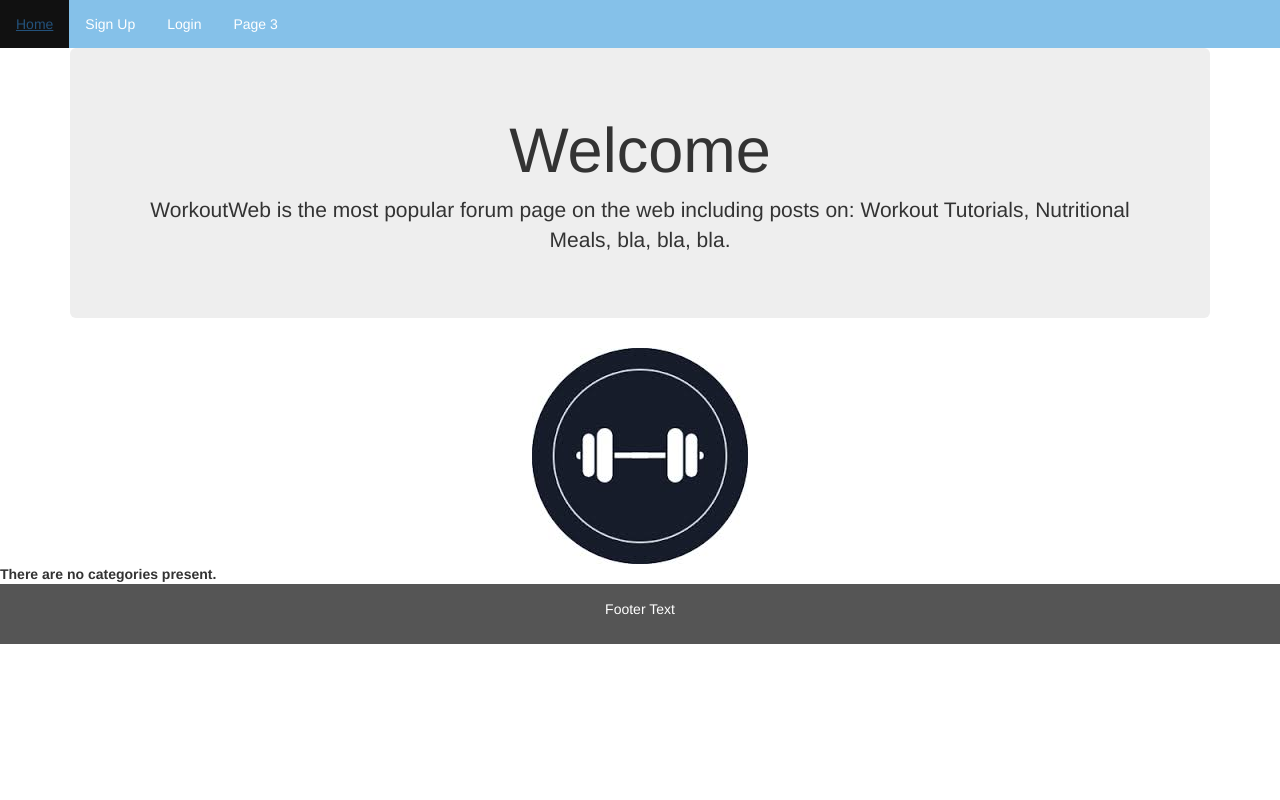
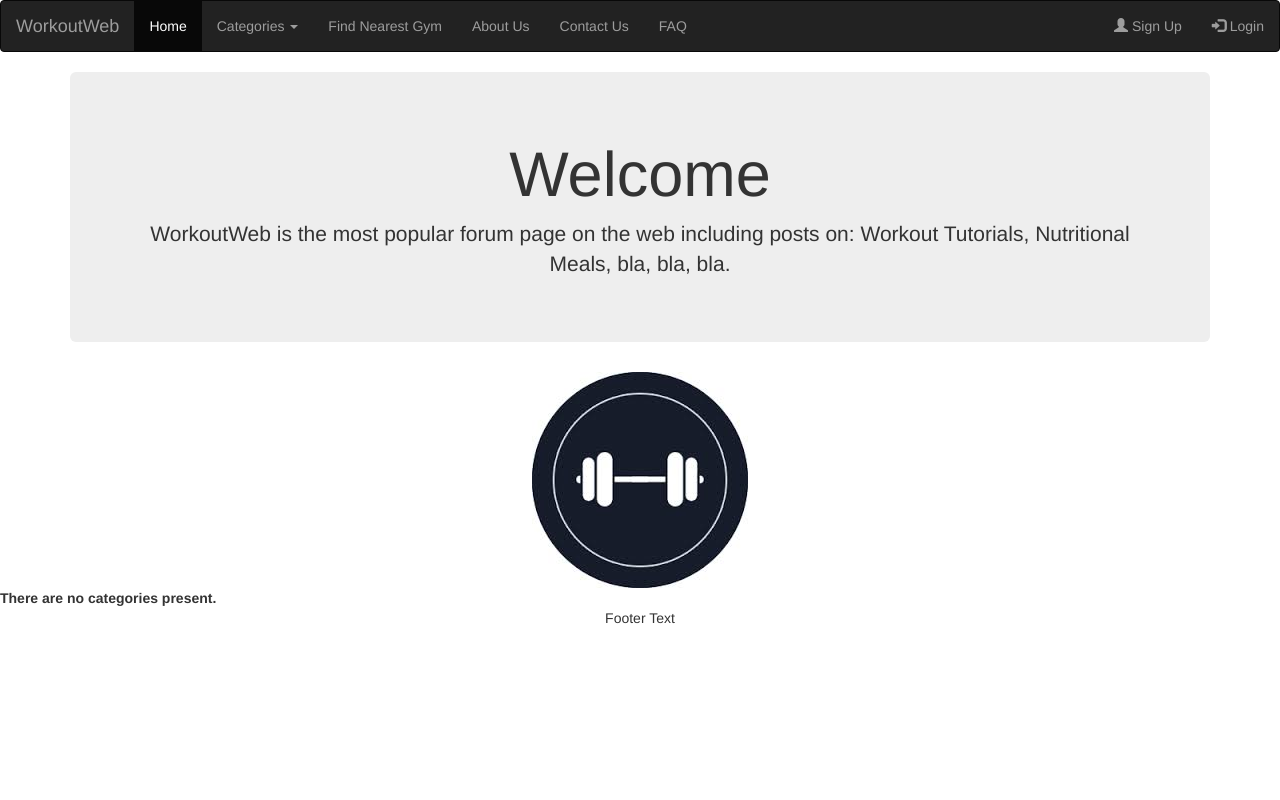
Before and after one commit to abdul-a95/WorkoutWeb, a Django app: page / in a window 1280 px wide. Run offline with Django 3.2, Linux system fonts and the light colour scheme; data that the repository does not hold is empty; some libraries are stand-ins or nearby versions.

Commit message:
Develop #2

```diff
--- a/templates/workoutweb/index.html
+++ b/templates/workoutweb/index.html
@@ -8,109 +8,40 @@
   <title>Index Page</title>
   <meta charset="utf-8">
   <meta name="viewport" content="width=device-width, initial-scale=1">
-  <link rel="stylesheet" href="https://maxcdn.bootstrapcdn.com/bootstrap/3.3/css/bootstrap.min.css">
+  <!--<link rel="stylesheet" type="text/css" href="static/styles.css" media="screen" />-->
+  <link rel="stylesheet" href="https://maxcdn.bootstrapcdn.com/bootstrap/3.3.7/css/bootstrap.min.css">
   <script src="https://ajax.googleapis.com/ajax/libs/jquery/3.1.1/jquery.min.js"></script>
   <script src="https://maxcdn.bootstrapcdn.com/bootstrap/3.3.7/js/bootstrap.min.js"></script>
-  <style>
-
-    html{
-        height: 100%
-    }
-    body{
-        min-height:100%
-    }
-    /* Remove the navbar's default margin-bottom and rounded borders */
-    .navbar {
-      margin-bottom: 0;
-      border-radius: 0;
-    }
-
-    /* Set height of the grid so .sidenav can be 100% (adjust as needed) */
-    .row.content {height: 450px}
-
-    /* Set gray background color and 100% height */
-    .sidenav {
-      padding-top: 20px;
-      background-color: #f1f1f1;
-      height: 100%;
-    }
-
-    /* Set black background color, white text and some padding */
-    footer {
-        background-color: #555;
-        color: white;
-        padding: 15px;
-        position: relative;
-        bottom: 0;
-        width: 100%;
-
-    }
-
-    /* On small screens, set height to 'auto' for sidenav and grid */
-    @media screen and (max-width: 767px) {
-      .sidenav {
-        height: auto;
-        padding: 15px;
-      }
-      .row.content {height:auto;}
-    }
-
-    ul {
-    list-style-type: none;
-    margin: 0;
-    padding: 0;
-    overflow: hidden;
-    background-color: #85C1E9;
-    }
-
-    li {
-    float: left;
-    }
-
-    li a {
-    display: block;
-    color: white;
-    text-align: center;
-    padding: 14px 16px;
-    text-decoration: none;
-    }
-
-    li a:hover:not(.active) {
-    background-color: #111;
-    }
-
-    .active {
-    background-color: #4CAF50;
-
-    }
-
-</style>
 </head>
 
 <body>
-<ul>
-    <li class="active"><a href="">Home</a></li>
-    <li><a href="/accounts/register/">Sign Up</a></li>
-    <li><a href="/accounts/login/">Login</a></li>
-    <li><a href="#">Page 3</a></li>
-</ul>
 
-    <!--<nav class="navbar navbar-inverse">
+<nav class="navbar navbar-inverse">
   <div class="container-fluid">
     <div class="navbar-header">
-          <a class="navbar-brand">WorkoutWeb</a>
+      <a class="navbar-brand" href="#">WorkoutWeb</a>
     </div>
     <ul class="nav navbar-nav">
       <li class="active"><a href="">Home</a></li>
-              <li><a href="#">Page 1</a></li>
-              <li><a href="#">Page 2</a></li>
-              <li><a href="#">Page 3</a></li>
+      <li class="dropdown"><a class="dropdown-toggle" data-toggle="dropdown" href="">Categories <span class="caret"></span></a>
+        <ul class="dropdown-menu">
+            {%if categories %}
+            {% for category in categories %}
+                <li><a href="{% url 'show_category' category.slug %}">{{ category.name }}</a></li>
+            {%  endfor %}
+            {% endif %}
+        </ul>
+      <li><a href="workoutweb/nearest-gym">Find Nearest Gym</a></li>
+      <li><a href="workoutweb/about">About Us</a></li>
+    <li><a href="workoutweb/contact">Contact Us</a></li>
+    <li><a href="workoutweb/faq">FAQ</a></li>
     </ul>
     <ul class="nav navbar-nav navbar-right">
-          <li><a href="/login/"><span class="glyphicon glyphicon-log-in"></span> Login/Sign up</a></li>
+      <li><a href="/accounts/register"><span class="glyphicon glyphicon-user"></span> Sign Up</a></li>
+      <li><a href="/accounts/login"><span class="glyphicon glyphicon-log-in"></span> Login</a></li>
     </ul>
   </div>
-    </nav>-->
+</nav>
 
 
     <div class="container">
```
Also changed, not shown: static/styles.css (added, +72 -0 lines), templates/workoutweb/about.html (added, +10 -0 lines). Lines whose indentation alone changed are shown as unchanged.
